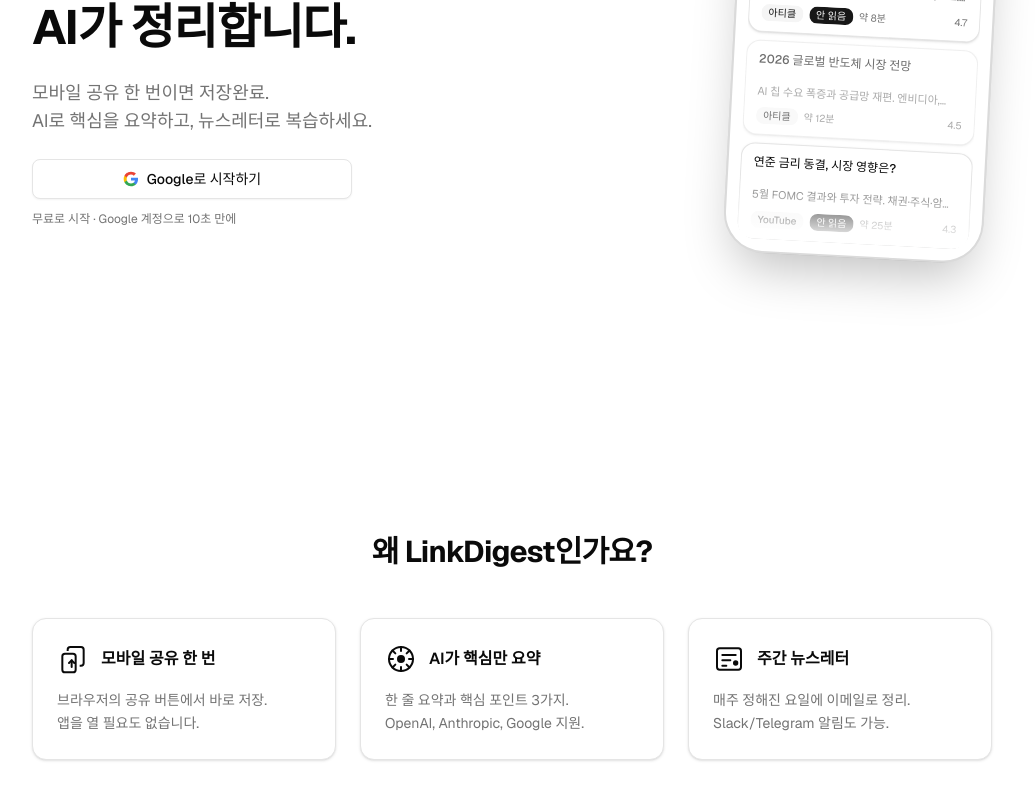
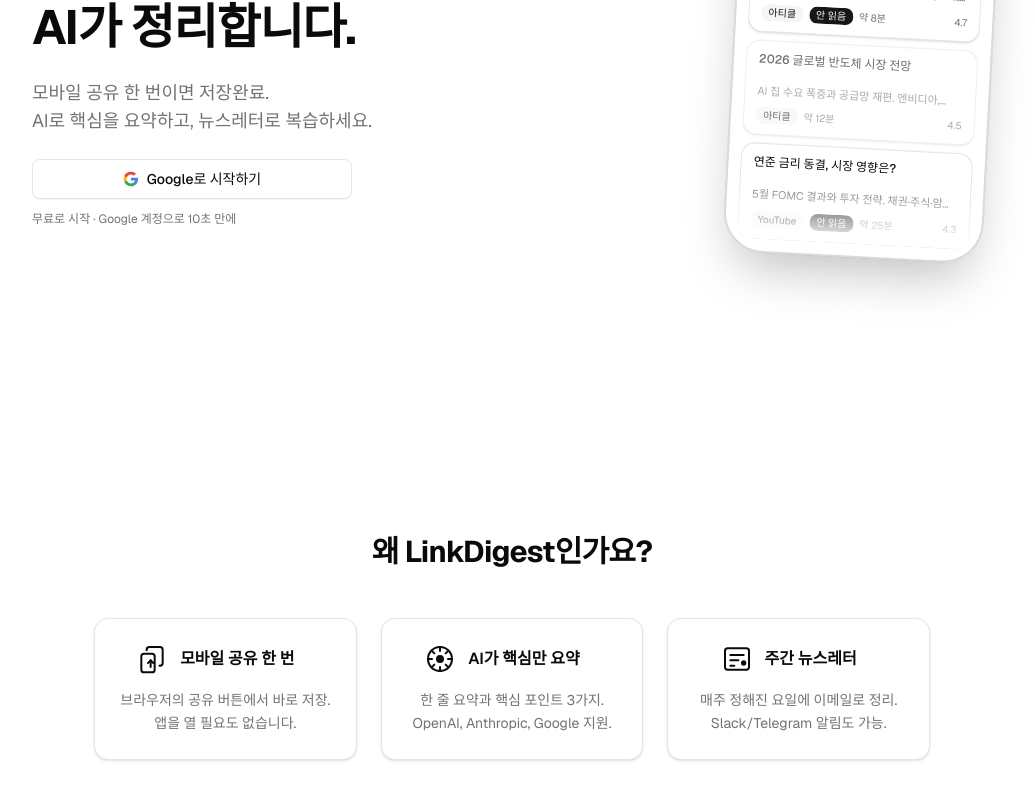
Before and after one commit to sguys99/link-digest, a Next.js app: page / in a window 1280 px wide. Shown: the part 338-1138 px from the top of the page, without its empty margins (128-1163 px from the left). Built offline with nearby package versions, Linux system fonts and the light colour scheme.

Commit message:
:recycle: 랜딩페이지 카드 디자인 수정
Signed-off-by: Kwang Myung Yu <sguys99@gmail.com>

```diff
--- a/src/components/landing/features-section.tsx
+++ b/src/components/landing/features-section.tsx
@@ -56,7 +56,7 @@
 export function FeaturesSection() {
   return (
     <section className="py-24 md:py-32">
-      <div className="mx-auto max-w-screen-lg px-4 md:px-8">
+      <div className="mx-auto max-w-[900px] px-10 md:px-8">
         <h2 className="text-center text-2xl font-bold tracking-tight md:text-3xl">
           왜 LinkDigest인가요?
         </h2>
@@ -68,7 +68,7 @@
               className="gap-1.5 py-6 transition-transform duration-200 hover:-translate-y-1"
             >
               <CardHeader className="px-6">
-                <div className="flex items-center gap-3">
+                <div className="flex items-center justify-center gap-3 -ml-5">
                   <div className="text-foreground shrink-0">
                     <feature.icon />
                   </div>
@@ -78,7 +78,7 @@
                 </div>
               </CardHeader>
               <CardContent className="px-6">
-                <p className="text-muted-foreground whitespace-pre-line text-sm leading-relaxed">
+                <p className="text-muted-foreground whitespace-pre-line text-center text-sm leading-relaxed">
                   {feature.description}
                 </p>
               </CardContent>
```
